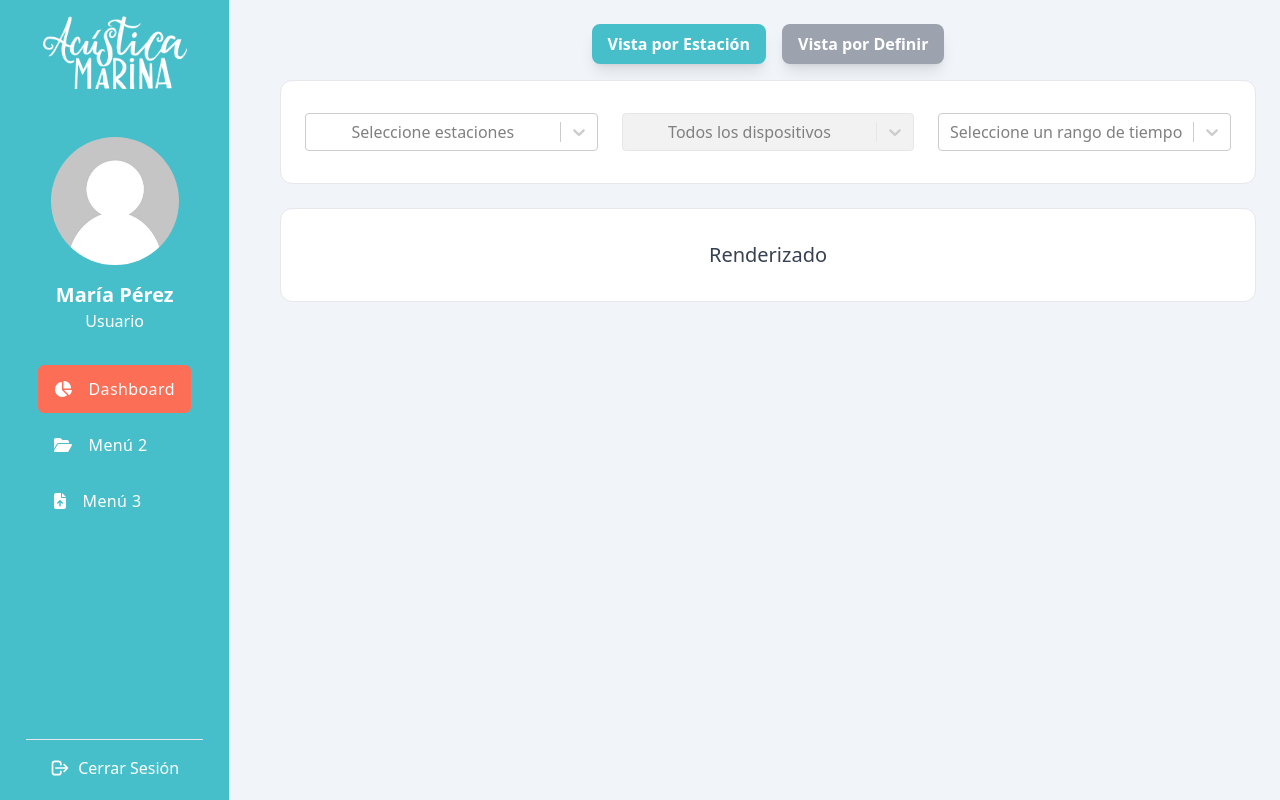
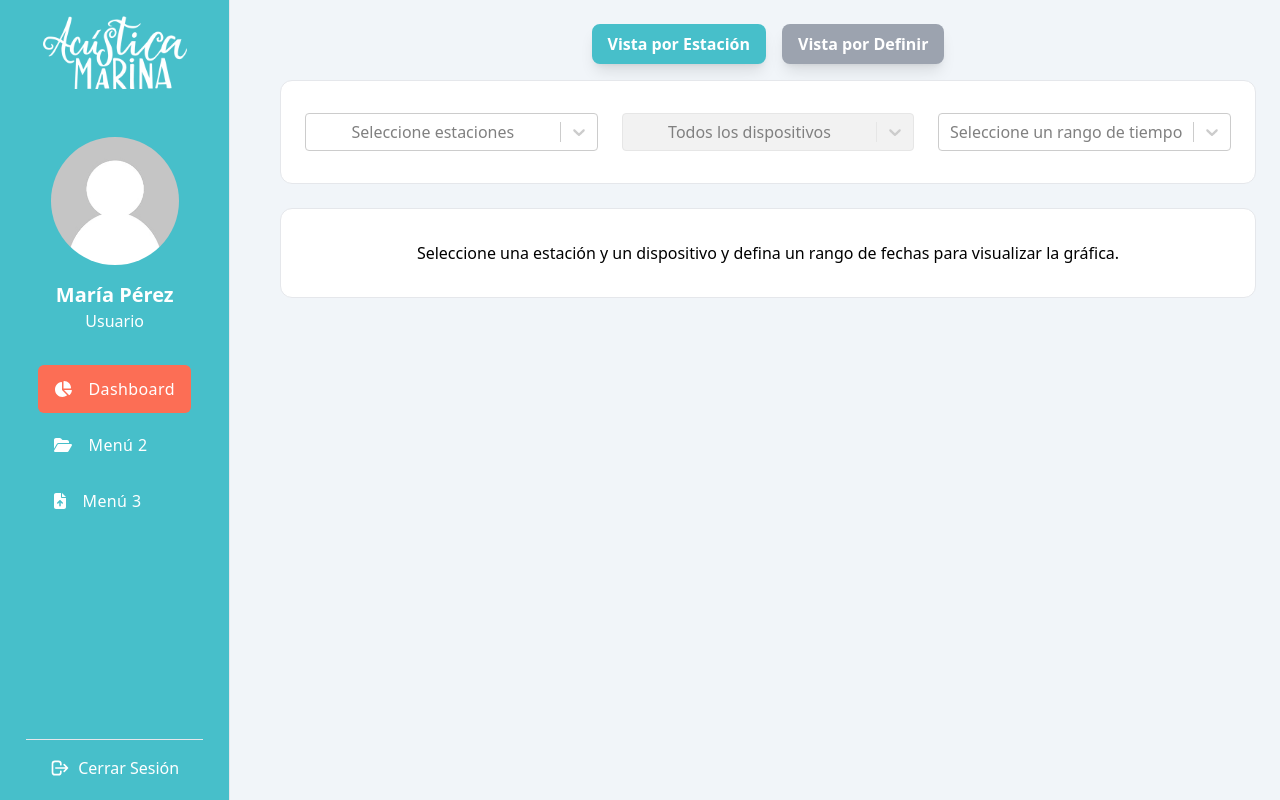
Before and after one commit to vnasp/dashboard-frontend-user, a React (Vite) app: page / in a window 1280 px wide. Built offline with nearby package versions, Linux system fonts and the light colour scheme.

Commit message:
Add validation to render graph

```diff
--- a/src/components/Dashboard/GeneralSection.jsx
+++ b/src/components/Dashboard/GeneralSection.jsx
@@ -1,15 +1,36 @@
+import { useDataContext } from "../../context/DataContext";
 import DeviceSelector from "./DeviceSelector";
+import NPSGraph from "./NPSGraph";
 
 export default function GeneralSection() {
+  const { graphParameters } = useDataContext();
+
+  const parametersAreComplete = () => {
+    return (
+      graphParameters.stations != null &&
+      graphParameters.stations.length > 0 &&
+      graphParameters.devices != null &&
+      graphParameters.devices.length > 0 &&
+      graphParameters.dateRange.start != null &&
+      graphParameters.dateRange.end != null
+    );
+  };
+
   return (
     <>
       <section className="flex flex-col gap-6">
         <article className="h-full py-8 px-6 space-y-6 rounded-xl border border-gray-200 bg-white text-center">
-          <DeviceSelector/>
+          <DeviceSelector />
         </article>
 
         <article className="md:col-span-2 lg:col-span-1 h-full py-8 px-6 space-y-6 rounded-xl border border-gray-200 bg-white text-center">
-          <h5 className="text-xl text-gray-700">Renderizado</h5>
+          {parametersAreComplete() ? (
+            <NPSGraph />
+          ) : (
+            <p>
+              Seleccione una estación y un dispositivo y defina un rango de fechas para visualizar la gráfica.
+            </p>
+          )}
         </article>
       </section>
     </>
```
